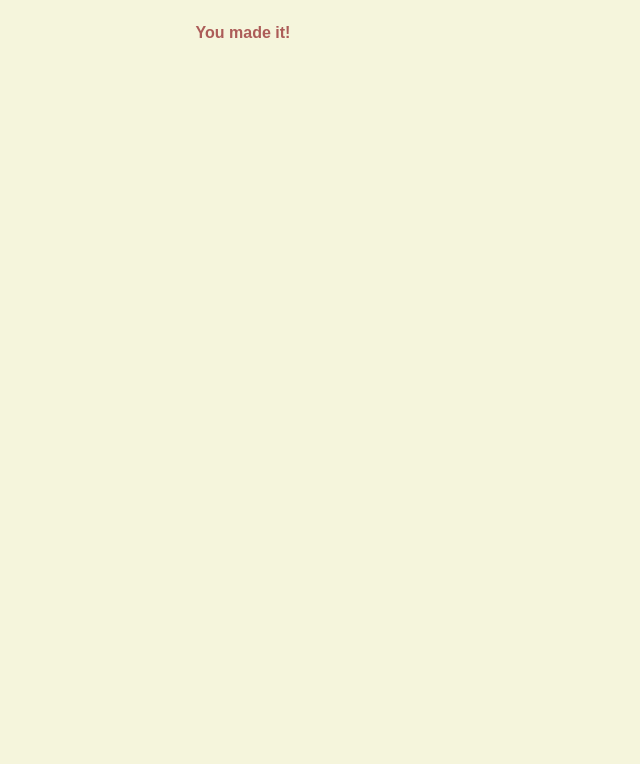
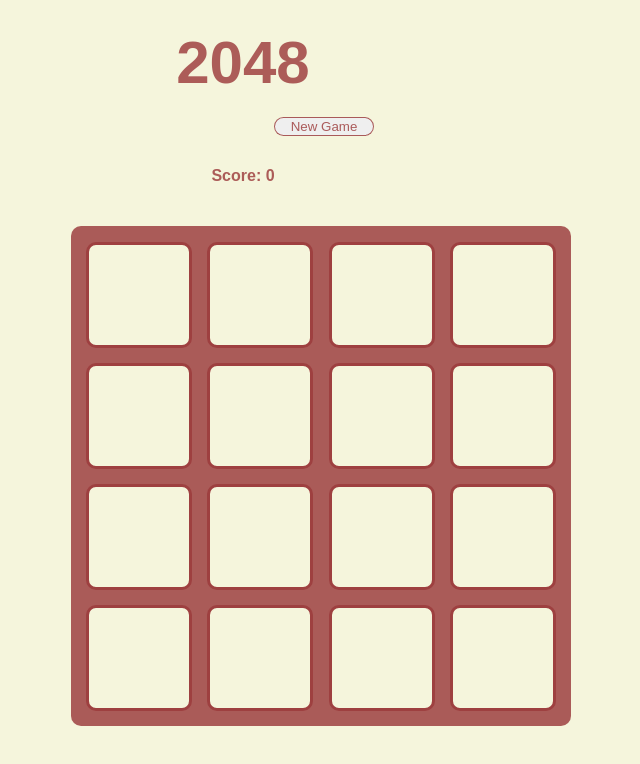
Before and after one commit to zye300/2048Game, a website: page public/main.html in a window 1280 px wide. Shown: the whole page, without its empty margins (397-1037 px from the left). Drawn offline with Linux system fonts and the light colour scheme.

Commit message:
modify main page

```diff
--- /dev/null
+++ b/public/main.css
@@ -0,0 +1,69 @@
+body{
+    font-family: Arial, Helvetica, sans-serif;
+    display:flex;
+    flex-direction: column;
+    background-color:beige;
+    text-align: center;
+}
+h1{
+    font-family: Arial, Helvetica, sans-serif;
+    font-size: 60px;
+    font-weight: bolder;
+    color: #9e4040d8;
+    position: relative;
+    bottom: 20px;
+
+}
+p{
+    font-weight: bold;
+    color: #9e4040d8;
+    position: relative;
+    bottom: 25px;
+}
+button{
+    display: inline-block;
+    color: #9e4040d8;
+    width: 100px;;
+    text-align: center;
+    position: relative;
+    left: 663px;
+    bottom:40px;
+    border-radius: 10px;
+    border:1px solid #9e4040d8;
+
+}
+button:hover{
+    background-color: rgba(234, 221, 221, 0.963);
+}
+#grid_container{
+    background-color: #9e4040d8;
+    display: grid;
+    width: 500px;
+    height: 500px;
+    border-radius: 10px;
+    position: relative;
+    left: 460px;
+    grid-template-columns: auto auto auto auto;
+    align-content: space-evenly;
+    justify-content: space-evenly;
+}
+.grid_cell{
+    display: inline-block;
+    background-color:beige;
+    width: 100px;
+    height: 100px;
+    border-radius: 10px;
+    text-align: center;
+    text-decoration: #9e4040;
+    border: 3px solid #9e4040;
+
+}
+div span{
+    font-size: 40px;
+    font-weight: bolder;
+    vertical-align: middle;
+    text-align: center;
+    position: relative;
+    top: 25px;
+    color: #9e4040;
+}
--- a/public/main.html
+++ b/public/main.html
@@ -3,10 +3,32 @@
     <head>
         <title>Login</title>
         <!--import style sheet-->
-        <link href="index.css" rel="stylesheet">
+        <link href="main.css" rel="stylesheet">
+        <script src="main.js" defer></script>
+
     </head>
     <body>
-        <p>You made it!</p>
+        <h1>2048</h1>
+        <button id="button">New Game</button>
+        <p>Score: <span id="score">0</span></p>
+        <div id="grid_container">
+            <div class="grid_cell"><span id="grid-0-0"></span></div>
+            <div class="grid_cell"><span id="grid-0-1"></span></div>
+            <div class="grid_cell"><span id="grid-0-2"></span></div>
+            <div class="grid_cell"><span id="grid-0-3"></span></div>
+            <div class="grid_cell"><span id="grid-1-0"></span></div>
+            <div class="grid_cell"><span id="grid-1-1"></span></div>
+            <div class="grid_cell"><span id="grid-1-2"></span></div>
+            <div class="grid_cell"><span id="grid-1-3"></span></div>
+            <div class="grid_cell"><span id="grid-2-0"></span></div>
+            <div class="grid_cell"><span id="grid-2-1"></span></div>
+            <div class="grid_cell"><span id="grid-2-2"></span></div>
+            <div class="grid_cell"><span id="grid-2-3"></span></div>
+            <div class="grid_cell"><span id="grid-3-0"></span></div>
+            <div class="grid_cell"><span id="grid-3-1"></span></div>
+            <div class="grid_cell"><span id="grid-3-2"></span></div>
+            <div class="grid_cell"><span id="grid-3-3"></span></div>
+        </div>
 
     </body>
 </html>
--- /dev/null
+++ b/public/main.js
@@ -0,0 +1,25 @@
+let button = document.getElementById("button");
+console.log(button);
+button.addEventListener("click", init);
+
+function init(){
+    for (i = 0; i < 4; i++) {
+        for(j = 0; j < 4; j++) {
+            document.getElementById("grid-" + i +"-" +j).innerHTML=null;
+        }
+    }
+    num1 = Math.floor(Math.random() * 15);
+    num2 = Math.floor(Math.random() * 15);
+    if(Math.random() < 0.5) {
+        document.getElementById("grid-" + Math.floor(num1/4) + "-" +num1%4).innerHTML = 2;
+    }
+    else{
+        document.getElementById("grid-" + Math.floor(num1/4) + "-" +num1%4).innerHTML = 4;
+    }
+    if(Math.random() < 0.5) {
+        document.getElementById("grid-" + Math.floor(num2/4) + "-" +num2%4).innerHTML = 2;
+    }
+    else{
+        document.getElementById("grid-" + Math.floor(num2/4) + "-" +num2%4).innerHTML = 4;
+    }
+}
--- a/public/registration.js
+++ b/public/registration.js
@@ -5,6 +5,8 @@ let confirmPassword = document.getElementById("confirm_password");
 
 function register(event){
     event.preventDefault()
+    console.log(password.value);
+    console.log(confirmPassword.value);
     if (password.value === confirmPassword.value){
         console.log("Password matches!");
         let xhr = new XMLHttpRequest();
```
Also changed, not shown: public/index.html (+2 -2 lines), public/registration.html (+2 -2 lines), server2.js (+7 -2 lines).
